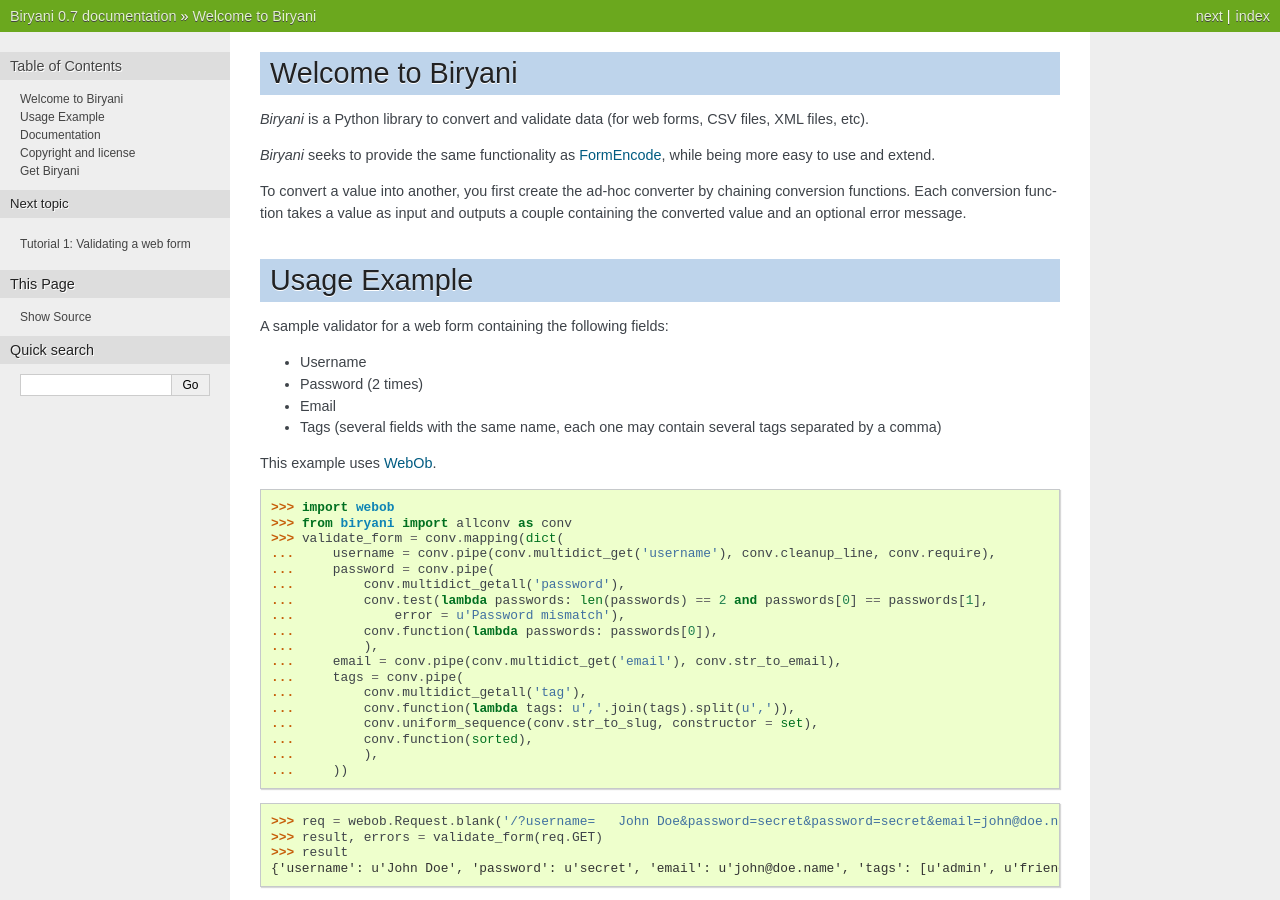
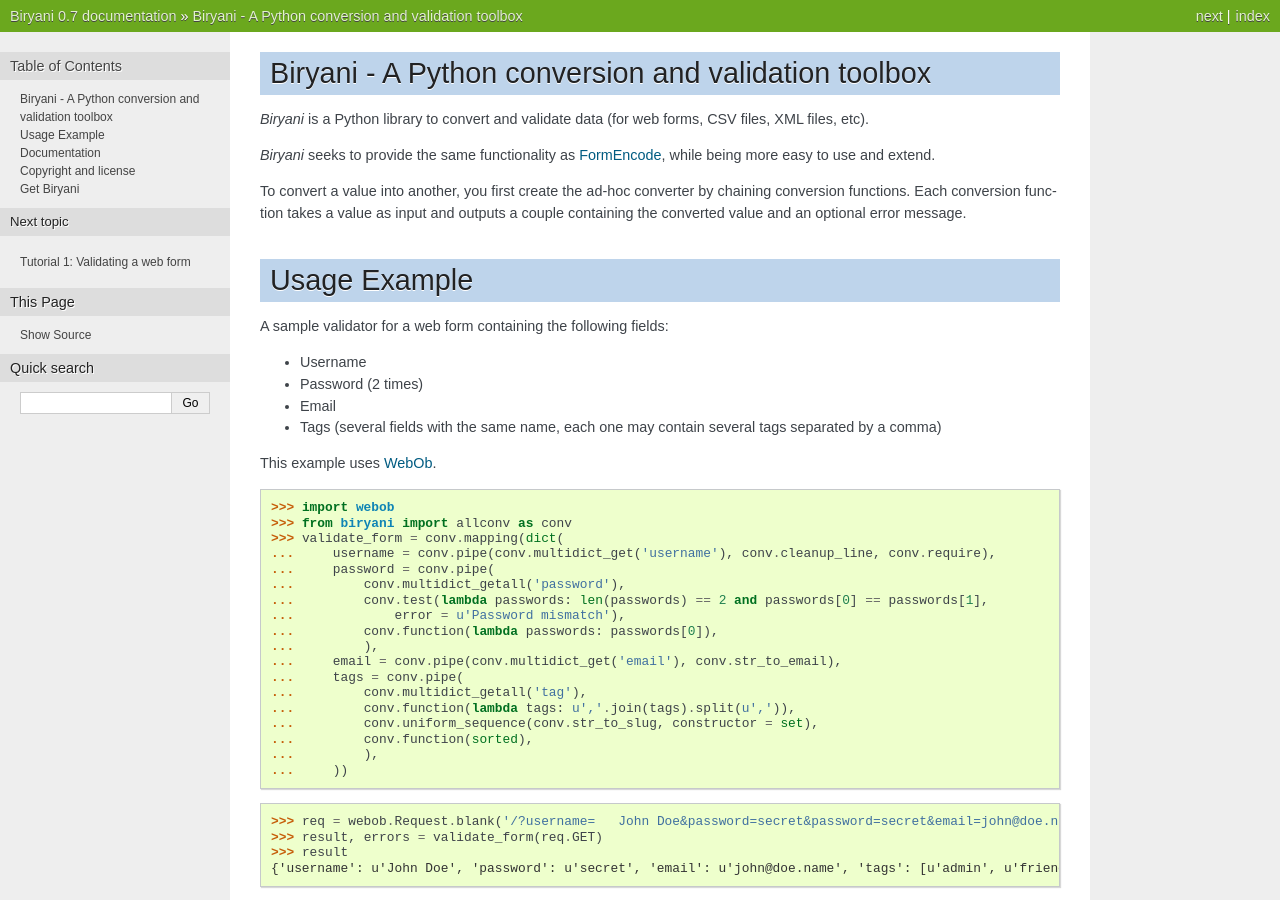
Before and after one commit to openfisca/biryani, a Sphinx documentation site: the page built from docs/source/index.rst, in a window 1280 px wide and 900 px high. Built offline with Sphinx 7.4.7, drawn with Linux system fonts in a browser that asks for light colours; some of the changed text lies outside the part shown.

Commit message:
Improve documentation title.

```diff
--- a/docs/source/index.rst
+++ b/docs/source/index.rst
@@ -6,8 +6,8 @@
    * To see API documentation coverage: ``./setup.py build_sphinx -b coverage``.
 
 
-Welcome to Biryani
-==================
+Biryani - A Python conversion and validation toolbox
+====================================================
 
 *Biryani* is a Python library to convert and validate data (for web forms, CSV files, XML files, etc).
 
```
